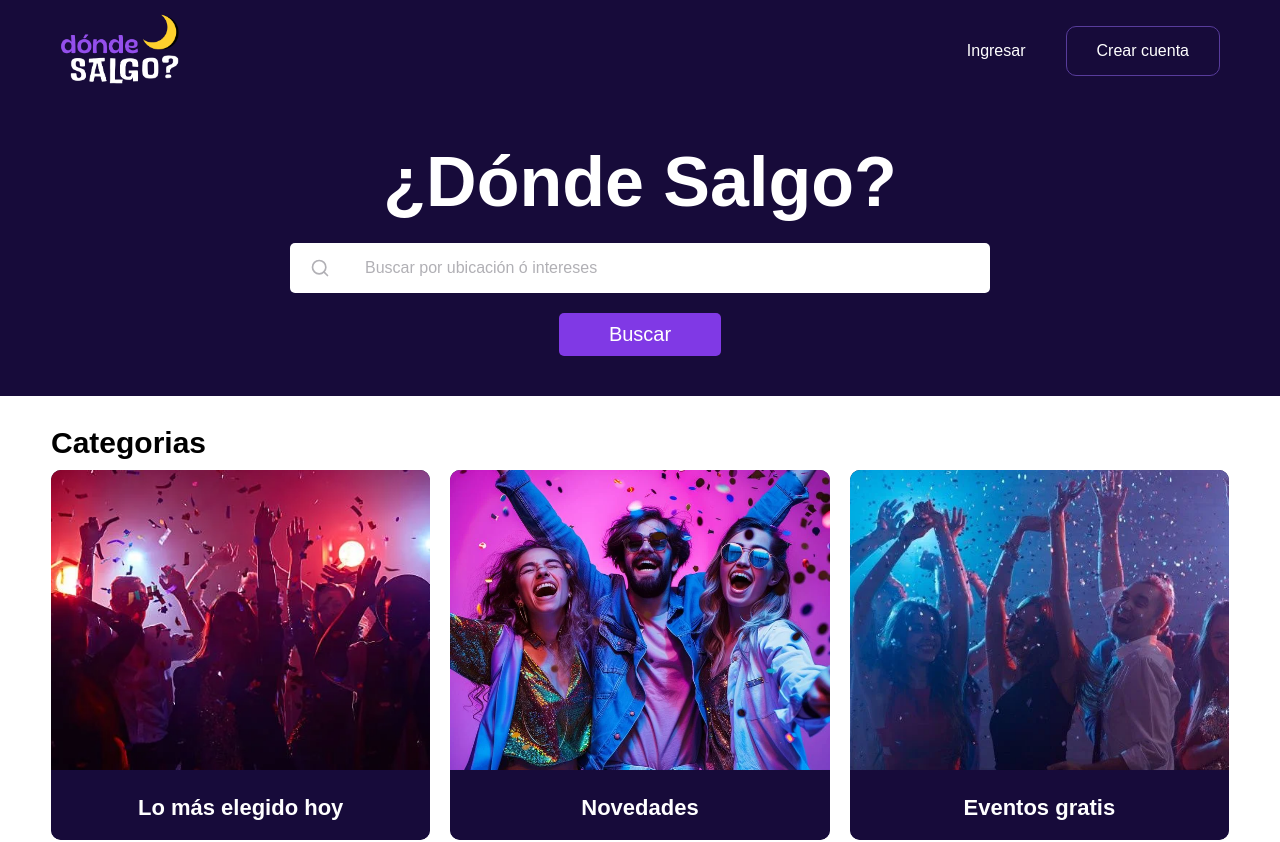
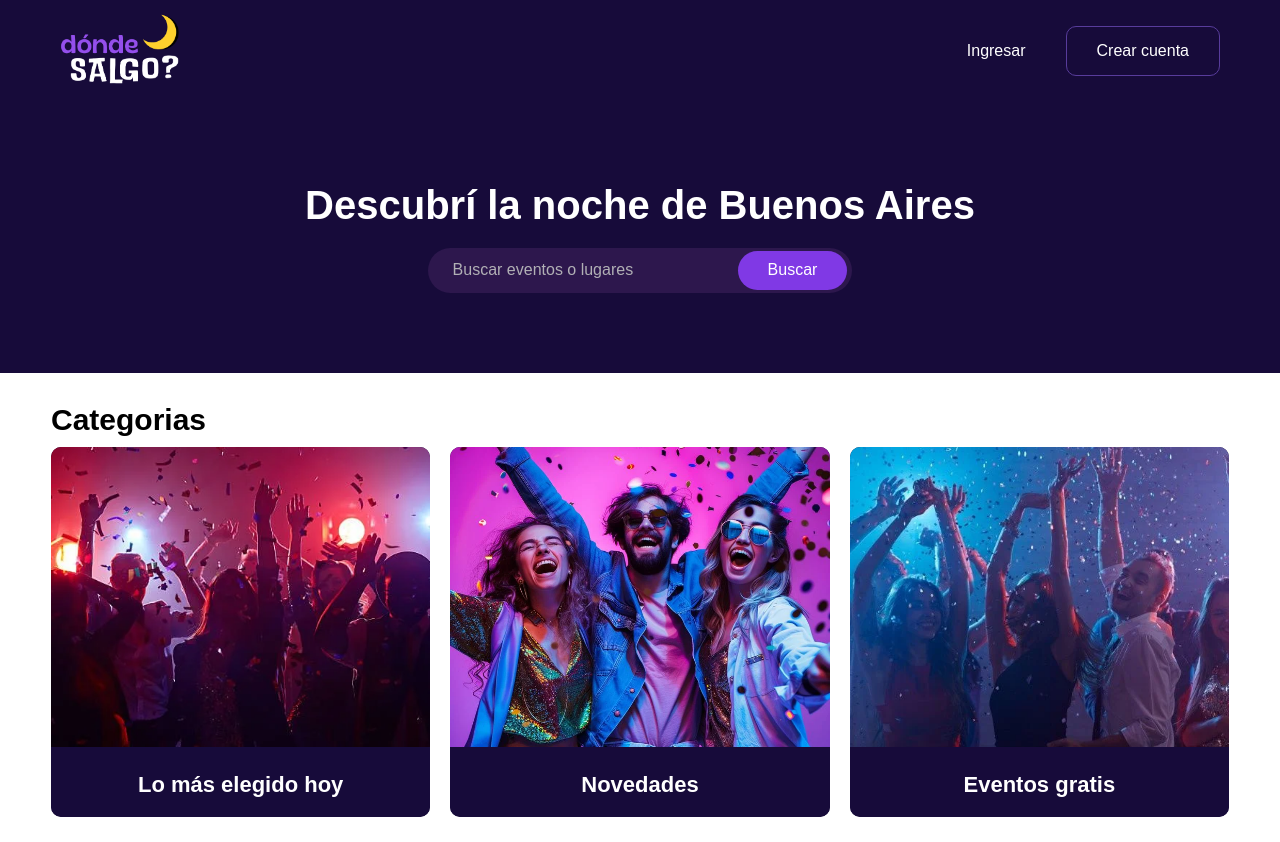
Before and after one commit to ignacioDorigo/donde-salgo, a React (Create React App) app: page / in a window 1280 px wide. Shown: the top 842 px of the page. Built offline with nearby package versions, Linux system fonts and the light colour scheme.

Commit message:
barra de busqueda nueva

```diff
--- a/package.json
+++ b/package.json
@@ -9,6 +9,7 @@
     "@testing-library/user-event": "^13.5.0",
     "react": "^19.1.0",
     "react-dom": "^19.1.0",
+    "react-router-dom": "^7.6.0",
     "react-scripts": "5.0.1",
     "web-vitals": "^2.1.4"
   },
--- a/src/components/Main/Main.css
+++ b/src/components/Main/Main.css
@@ -1,96 +1,57 @@
 .main__bg {
     background-color: #170b3a;
+    padding: 4rem 2rem;
+    text-align: center;
 }
 
 .main__titulo {
     color: #FFFFFF;
     text-align: center;
-    font-size: 7rem;
+    font-size: 4rem;
     margin-top: 4rem;
 }
 
-/*
+/* Contenedor buscador y botón juntos */
 .div__buscar {
     display: flex;
-    margin-top: 2rem;
     justify-content: center;
+    align-items: center;
+    width: fit-content;
+    margin: 2rem auto 0;
+    background-color: #2d174d;
+    /* oscuro para la caja */
+    border-radius: 50px;
+    padding: 0.3rem 0.5rem;
 }
 
-.div__buscar__input {
-    background-color: #FFFFFF;
-    padding: 1rem 3rem;
+/* Input sin bordes, solo color placeholder */
+.input__buscar {
     border: none;
-}
-
-.lupa {
-    background-color: #FFFFFF;
-    padding: 1rem 1rem;
-    border: none;
-    border-top-left-radius: 5px;
-    border-bottom-left-radius: 5px;
-}
-
-.lupa__svg {
-    width: 100%;
-    height: 100%;
-    border: none;
-    border-radius: 10px;
-}
-
-.input__buscar {
-    width: 60%;
-    border: none;
-    border-top-right-radius: 5px;
-    border-bottom-right-radius: 5px;
+    padding: 1rem 2rem;
+    font-size: 1.6rem;
     color: #b1b0b5;
-} */
-
-.div__buscar {
-    display: flex;
-    margin-top: 2rem;
-    justify-content: center;
-
-}
-
-.lupa {
-    background-color: #ffffff;
-    padding: 1.5rem 2rem;
-    border: none;
-    border-top-left-radius: 5px;
-    border-bottom-left-radius: 5px;
-    display: flex;
-    align-items: center;
-    justify-content: center;
-}
-
-.lupa__svg {
-    width: 20px;
-    height: 20px;
-}
-
-.input__buscar {
-    width: 50%;
-    border: none;
-    padding: 1rem 1.5rem;
-    border-top-right-radius: 5px;
-    border-bottom-right-radius: 5px;
-    color: #b1b0b5;
-    font-size: 1.6rem;
+    background: transparent;
+    outline: none;
+    width: 300px;
 }
 
 .input__buscar::placeholder {
     color: #b1b0b5;
 }
 
+/* Botón junto al input, con bordes redondeados */
 .btn_buscar {
-    display: flex;
+    background-color: #8039e5;
     border: none;
-    background-color: #8039e5;
-    margin: 0 auto;
-    color: #ffffff;
-    font-size: 2rem;
-    border-radius: 5px;
-    padding: 1rem 5rem;
-    margin-top: 2rem;
+    color: white;
+    font-size: 1.6rem;
+    padding: 1rem 3rem;
+    border-radius: 50px;
     cursor: pointer;
+    transition: background-color 0.3s ease;
+    margin-left: 0.5rem;
 }
+
+.btn_buscar:hover {
+    background-color: #6b2fc4;
+}
--- a/src/components/Main/Main.js
+++ b/src/components/Main/Main.js
@@ -4,35 +4,16 @@ import "./Main.css";
 export default function Main() {
   return (
     <div className="main__bg">
-      <h1 className="main__titulo">¿Dónde Salgo?</h1>
+      <h1 className="main__titulo">Descubrí la noche de Buenos Aires</h1>
 
-      {/*  */}
       <div className="div__buscar">
-        <label className="lupa" htmlFor="buscar">
-          <svg
-            className="lupa__svg"
-            xmlns="http://www.w3.org/2000/svg"
-            viewBox="0 0 24 24"
-            fill="none"
-            stroke="#b1b0b5"
-            strokeLinecap="round"
-            strokeLinejoin="round"
-            strokeWidth="2"
-          >
-            <circle cx="11" cy="11" r="8"></circle>
-            <line x1="21" y1="21" x2="16.65" y2="16.65"></line>
-          </svg>
-        </label>
         <input
           className="input__buscar"
           id="buscar"
-          placeholder="Buscar por ubicación ó intereses"
+          placeholder="Buscar eventos o lugares"
         />
+        <button className="btn_buscar">Buscar</button>
       </div>
-
-      {/* - */}
-
-      <button className="btn_buscar">Buscar</button>
     </div>
   );
 }
```
Also changed, not shown: 1 other file (tests, documents, lock files or other folders).
